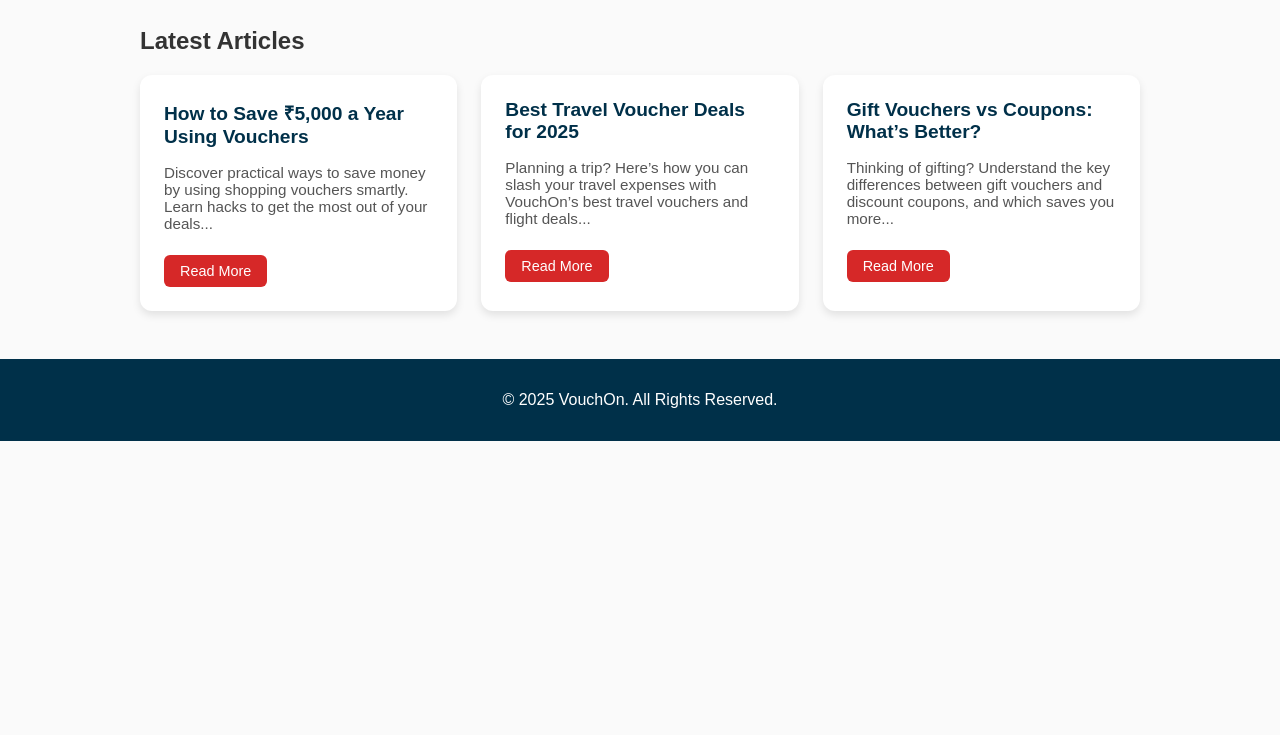
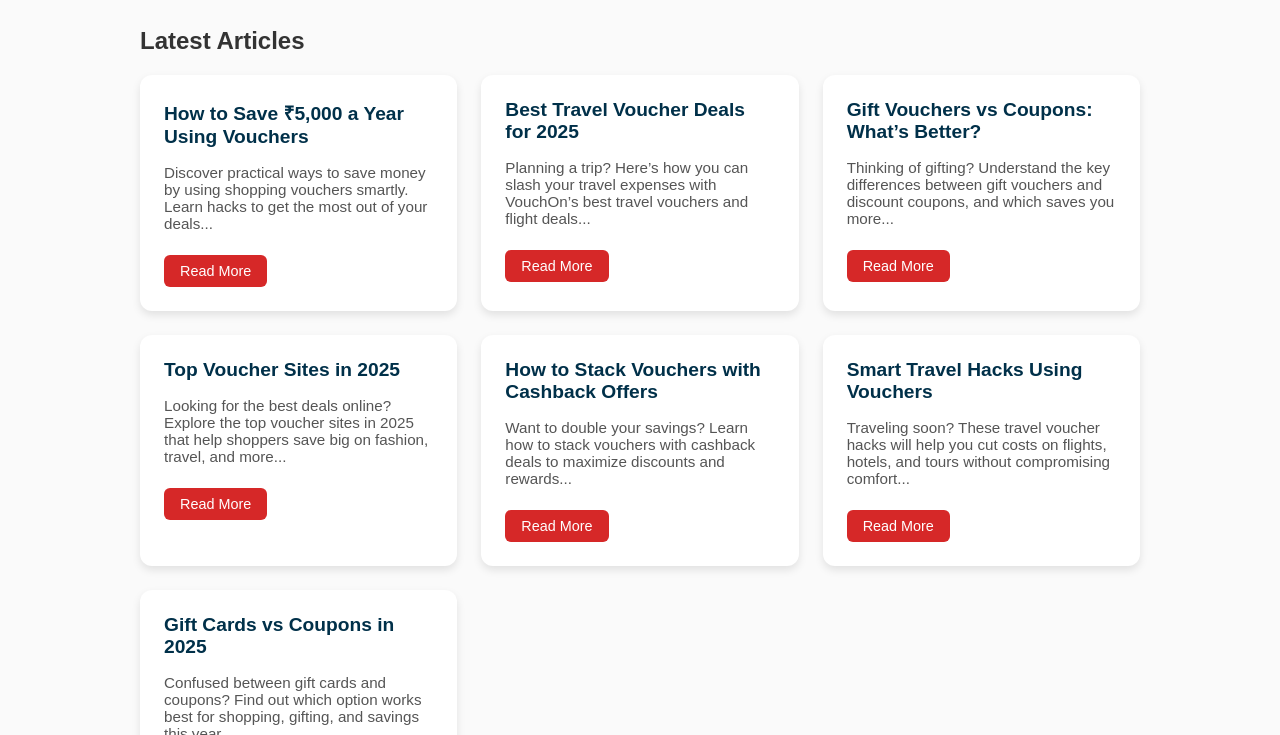
Before and after one commit to 00Keshav-web/VouchOn, a plain HTML site: page blog/index.html in a window 1280 px wide. Shown: the part 65-800 px from the top of the page. Drawn offline with Linux system fonts and the light colour scheme.

Commit message:
Update index.html

```diff
--- a/blog/index.html
+++ b/blog/index.html
@@ -1,4 +1,3 @@
-
 <!DOCTYPE html>
 <html lang="en">
 <head>
@@ -106,6 +105,8 @@
       padding: 1rem;
     }
   </style>
+  <script async src="https://pagead2.googlesyndication.com/pagead/js/adsbygoogle.js?client=ca-pub-3549401507289530"
+  crossorigin="anonymous"></script>
 </head>
 <body>
 
@@ -121,7 +122,7 @@
   <main>
     <h2>Latest Articles</h2>
     <div class="blog-list">
-      <!-- Blog Card Example -->
+      <!-- Existing Blogs -->
       <div class="blog-card">
         <h2>How to Save ₹5,000 a Year Using Vouchers</h2>
         <p>Discover practical ways to save money by using shopping vouchers smartly. Learn hacks to get the most out of your deals...</p>
@@ -139,6 +140,31 @@
         <p>Thinking of gifting? Understand the key differences between gift vouchers and discount coupons, and which saves you more...</p>
         <a href="gift-vs-coupons.html" class="read-more">Read More</a>
       </div>
+
+      <!-- New Blogs -->
+      <div class="blog-card">
+        <h2>Top Voucher Sites in 2025</h2>
+        <p>Looking for the best deals online? Explore the top voucher sites in 2025 that help shoppers save big on fashion, travel, and more...</p>
+        <a href="top-voucher-sites-2025.html" class="read-more">Read More</a>
+      </div>
+
+      <div class="blog-card">
+        <h2>How to Stack Vouchers with Cashback Offers</h2>
+        <p>Want to double your savings? Learn how to stack vouchers with cashback deals to maximize discounts and rewards...</p>
+        <a href="stack-vouchers-cashback.html" class="read-more">Read More</a>
+      </div>
+
+      <div class="blog-card">
+        <h2>Smart Travel Hacks Using Vouchers</h2>
+        <p>Traveling soon? These travel voucher hacks will help you cut costs on flights, hotels, and tours without compromising comfort...</p>
+        <a href="travel-voucher-hacks.html" class="read-more">Read More</a>
+      </div>
+
+      <div class="blog-card">
+        <h2>Gift Cards vs Coupons in 2025</h2>
+        <p>Confused between gift cards and coupons? Find out which option works best for shopping, gifting, and savings this year...</p>
+        <a href="gift-cards-vs-coupons-2025.html" class="read-more">Read More</a>
+      </div>
     </div>
   </main>
 
```
